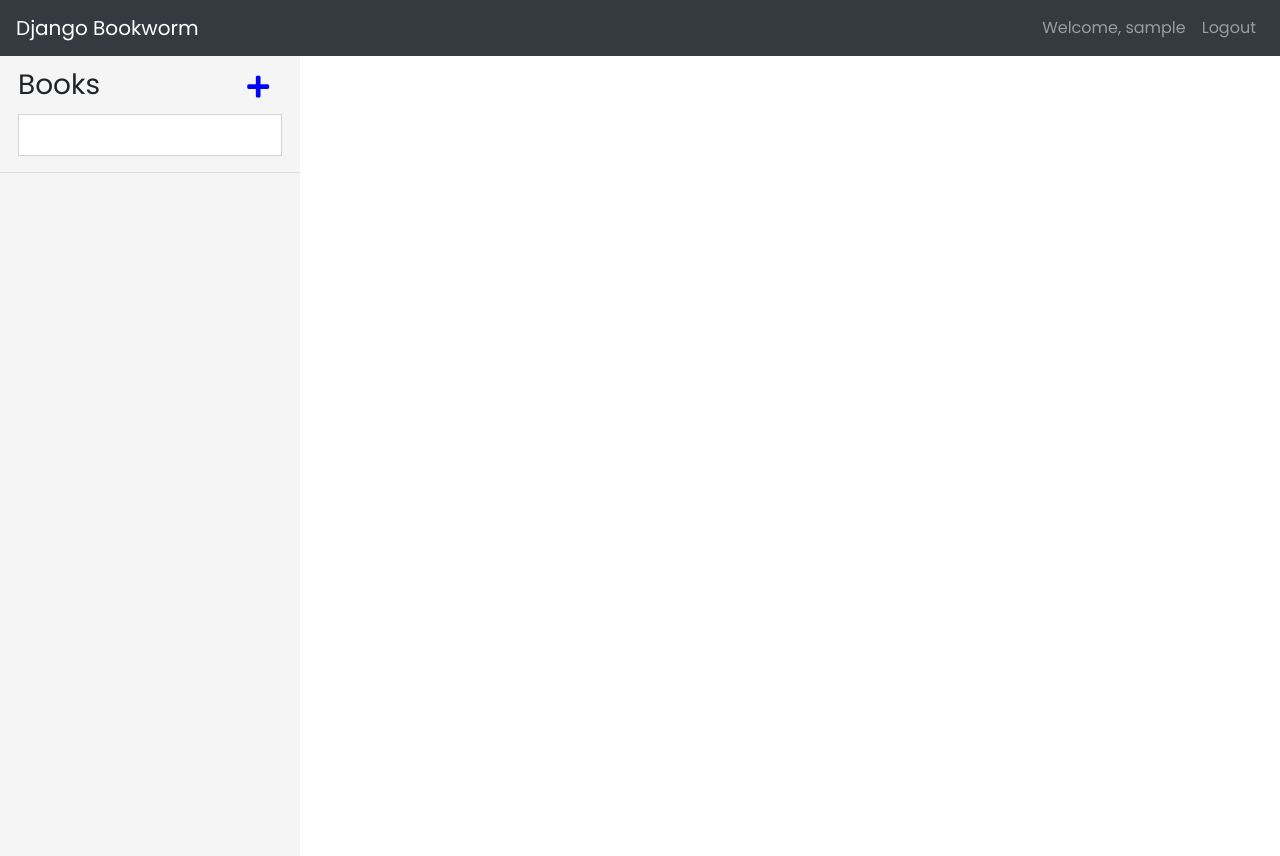
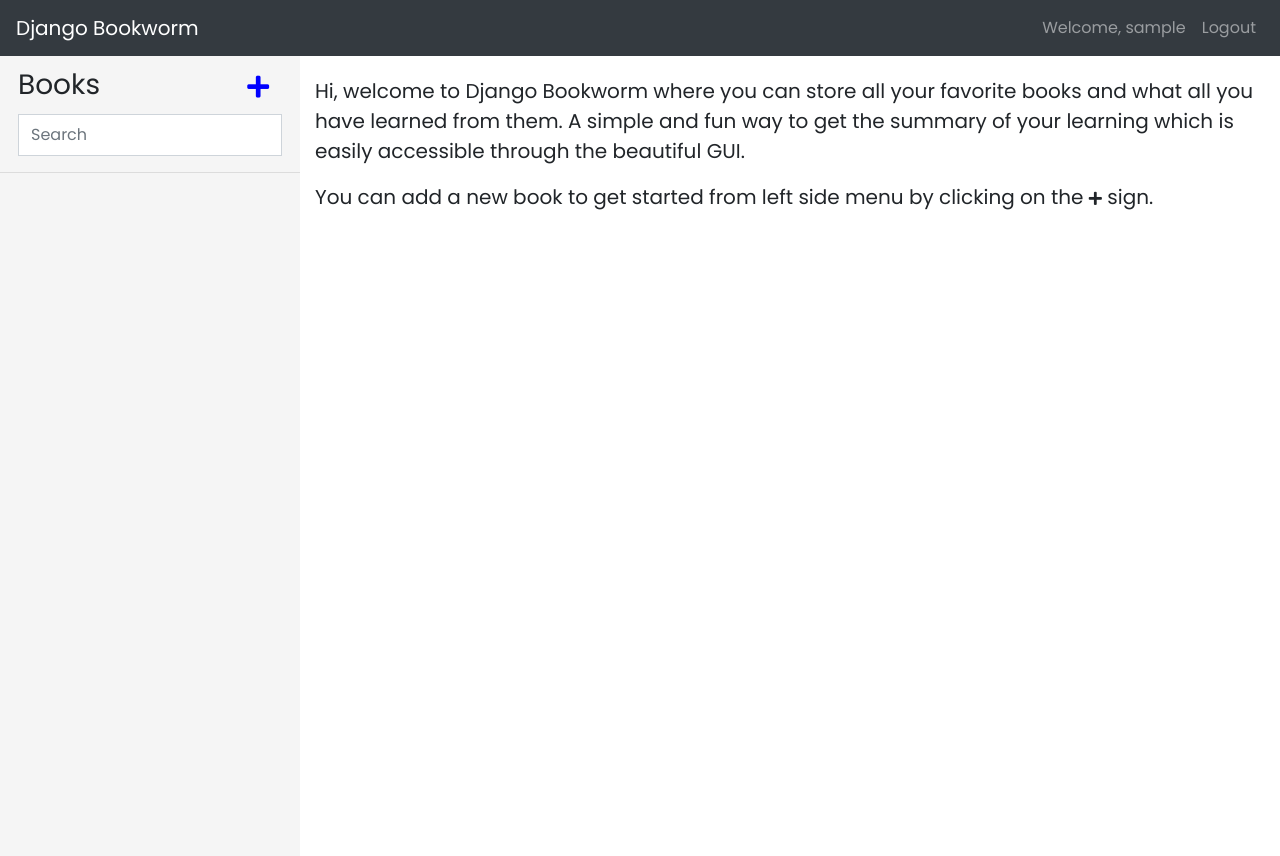
Before and after one commit to OmkarPathak/Django-Bookworm, a Django app: page /books/ in a window 1280 px wide. Run offline with Django 3.2, Linux system fonts and the light colour scheme; the visitor is signed in with stand-in values (Sample User, id 1); data that the repository does not hold is empty; some libraries are stand-ins or nearby versions.

Commit message:
Added homepage and text summary module

```diff
--- a/books_and_chapters/templates/base.html
+++ b/books_and_chapters/templates/base.html
@@ -40,7 +40,7 @@
             <div class="col-lg-12 col-md-12" style="padding: 0; margin-top: 4%">
               <div style="margin-left: 6%; margin-right: 6%;">
                 <h3>Books <a id="a_d" class="btn float-right" style="font-size: 25px; color: blue; padding-top: 0;"  data-toggle="modal" data-target="#add_book"><i class="fas fa-plus" data-toggle="tooltip" title="Add a new book"></i></a></h3>
-                <input type="text" id="search_book" class="form-control">
+                <input type="text" id="search_book" class="form-control" placeholder="Search">
               </div>
               <hr>
               <ul class="nav nav-pills flex-column">
--- /dev/null
+++ b/books_and_chapters/templates/books.html
@@ -0,0 +1,24 @@
+{% extends 'base.html' %}
+{% block title %}Bookworm{% endblock %}
+
+{% block content %}
+<div class="container">
+    <div class="row">
+        <div class="container">{% include 'messages.html' %}</div>
+    </div>
+
+    <div class="row">
+        <div class="col-lg-12 col-md-12 col-sm-12" style="font-size: 20px;">
+            <p>
+                Hi, welcome to Django Bookworm where you can store all your favorite books and
+                what all you have learned from them. A simple and fun way to get the summary of
+                your learning which is easily accessible through the beautiful GUI.
+            </p>
+
+            <p>
+                You can add a new book to get started from left side menu by clicking on the <i class="fas fa-plus" style="font-size: 15px;"></i> sign.
+            </p>
+        </div>
+    </div>
+</div>
+{% endblock %}
--- a/books_and_chapters/views.py
+++ b/books_and_chapters/views.py
@@ -2,6 +2,7 @@ from django.shortcuts import render, get_object_or_404, redirect
 from django.http import HttpResponse
 from .models import Book, Chapter, BookForm, ChapterForm
 from django.contrib import messages
+from .summarize import Summarizer
 import json
 
 def homepage(request):
@@ -19,7 +20,7 @@ def homepage(request):
             'add_book_form': form,
             'form_error': form_error
         }
-        return render(request, 'base.html', context)
+        return render(request, 'books.html', context)
     else:
         add_book_form = BookForm()
         context = {
@@ -27,7 +28,7 @@ def homepage(request):
             'add_book_form': add_book_form,
             'form_error': form_error
         }
-        return render(request, 'base.html', context)
+        return render(request, 'books.html', context)
 
 def get_book_details(request, pk):
     book = get_object_or_404(Book, pk=pk)
@@ -35,6 +36,13 @@ def get_book_details(request, pk):
         chapter = Chapter.objects.filter(book=book).order_by('chapter_number')
     except Chapter.DoesNotExist:
         chapter = None
+    if chapter:
+        text = ''
+        for chap in chapter:
+            text += chap.description
+        summary = Summarizer(text).get_summary(len(chapter))
+    else:
+        summary = ''
     books = Book.objects.all()
     add_book_form = BookForm()
     add_chapter_form = ChapterForm(initial={
@@ -46,6 +54,7 @@ def get_book_details(request, pk):
         'book_detail': book,
         'add_book_form': add_book_form,
         'add_chapter_form': add_chapter_form,
+        'summary': summary,
     }
     return render(request, 'book_detail.html', context)
 
--- /dev/null
+++ b/prerequisites.py
@@ -0,0 +1,3 @@
+import nltk
+
+nltk.download('stopwords')
```
Also changed, not shown: books_and_chapters/summarize.py (added, +75 -0 lines), books_and_chapters/templates/book_detail.html (+8 -0 lines).
